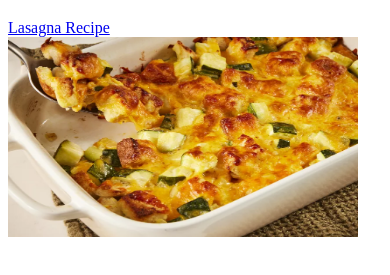
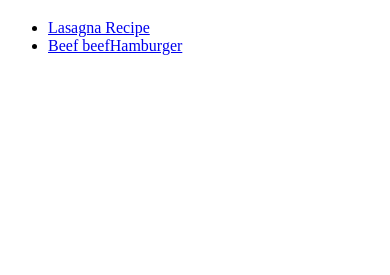
Before and after one commit to IanLiu0124/MainPage, a plain HTML site: page index.html in a window 390 px wide. Shown: the part 61-336 px from the top of the page. Drawn offline with Linux system fonts and the light colour scheme.

Commit message:
Added link to the hamburger page

```diff
--- a/index.html
+++ b/index.html
@@ -7,9 +7,13 @@
 </head>
 <body>
     <h1>Odin Recipes</h1>
-    <a href="./recipes/lasagna.html">Lasagna Recipe</a>
-    <br>
+    <ul>
+        <li><a href="./recipes/lasagna.html">Lasagna Recipe</a></li>
+        <li><a href="./recipes/beefHamburger.html">Beef beefHamburger</li>
 
-    <a href="./recipes/lasagna.html"><img src="./recipes/Lasagna.webp" alt="Lasagna Picture" height="200" width="350"></a>
+    </ul>
+
+
+
 </body>
 </html>
```
